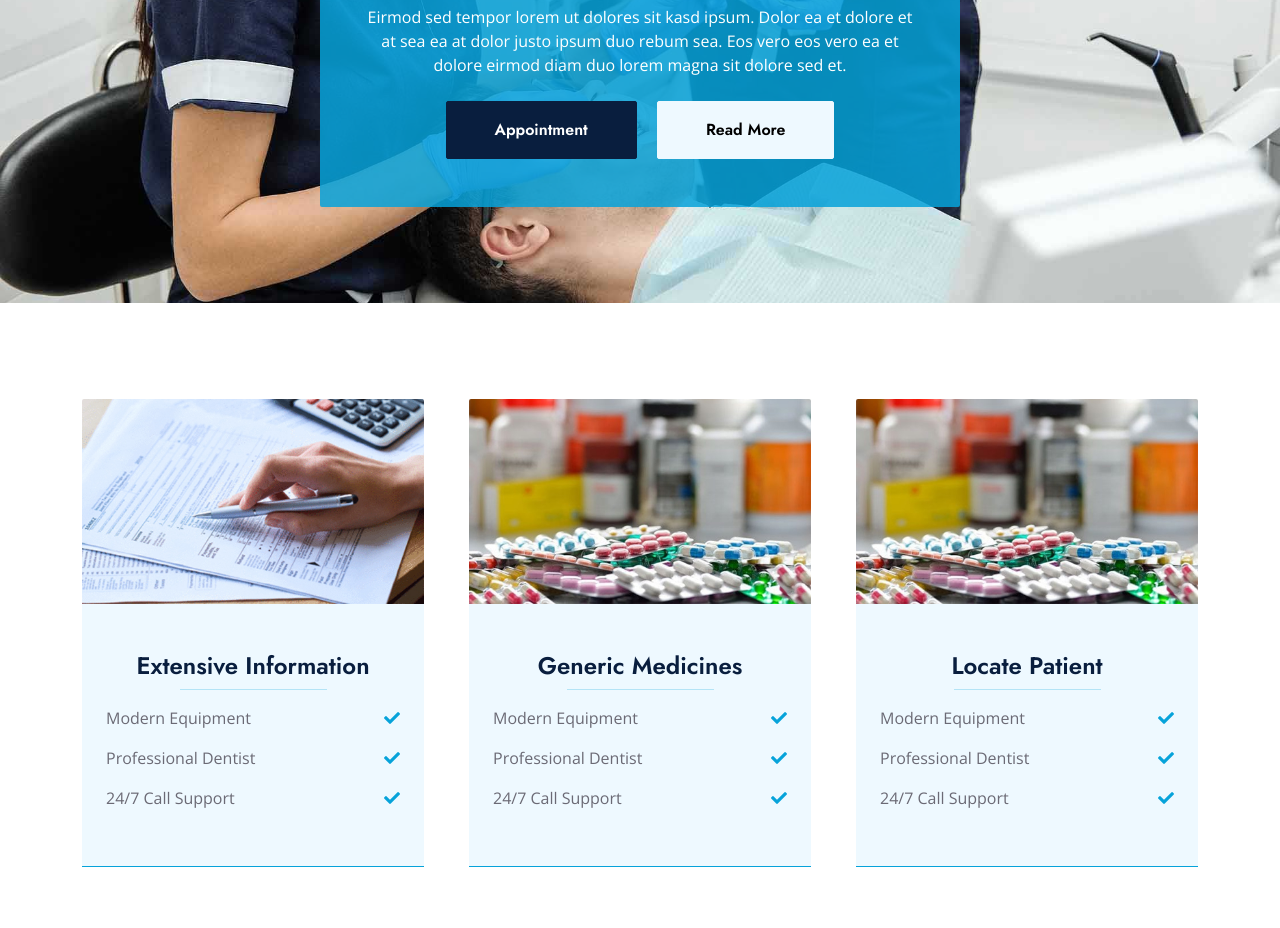
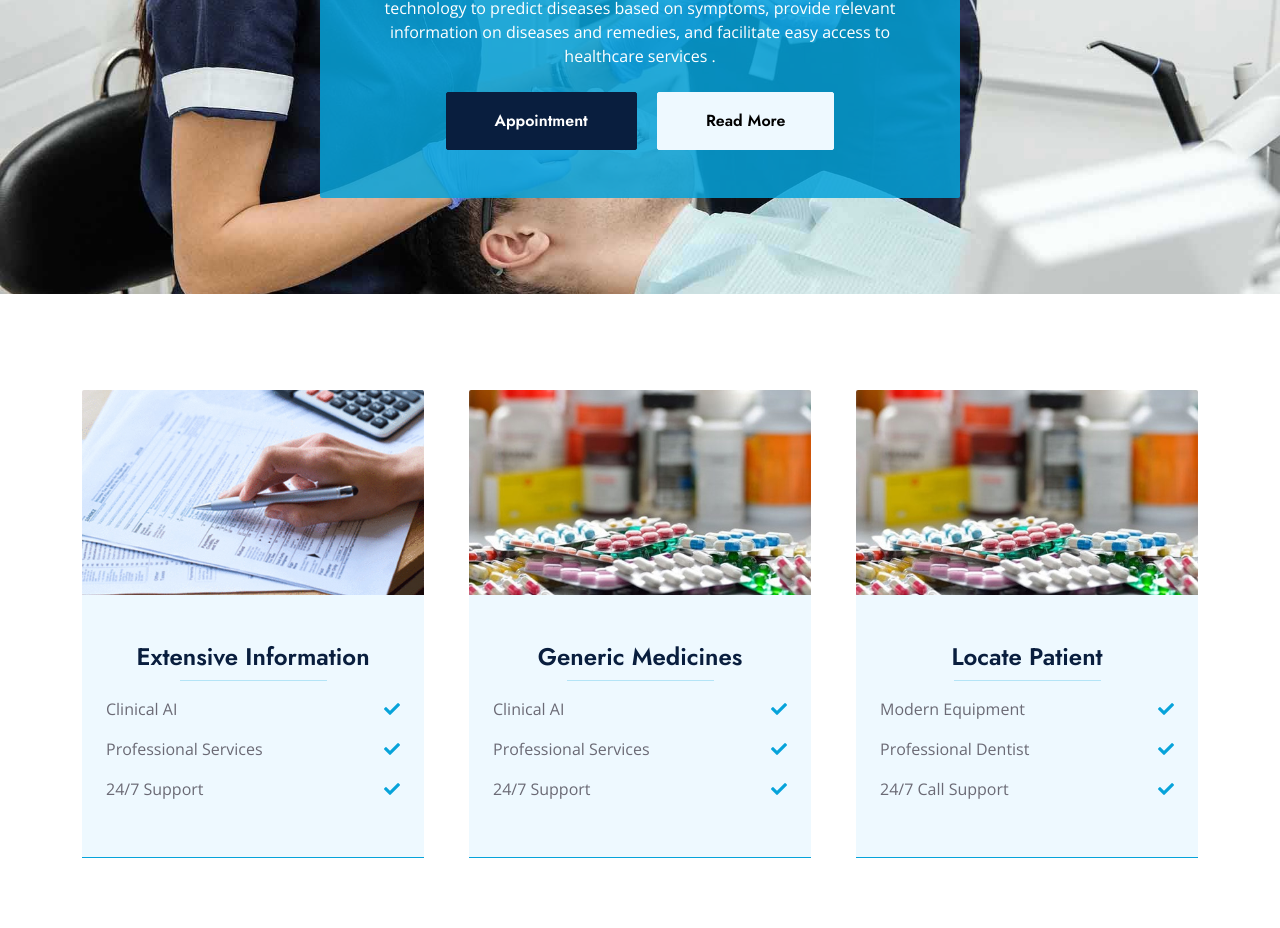
Before and after one commit to debiprasad12/debiprasad12.github.io, a plain HTML site: page index.html in a window 1280 px wide. Shown: the part 3473-4401 px from the top of the page. Drawn offline with nearby package versions, Linux system fonts and the light colour scheme.

Commit message:
Update index.html
added 12thaug24 work2

```diff
--- a/index.html
+++ b/index.html
@@ -332,15 +332,15 @@
                                 <img class="img-fluid" src="img/service-4.jpg" alt="">
                             </div>
                             <div class="position-relative bg-light rounded-bottom text-center p-4">
-                                <h5 class="m-0">Teeth Whitening</h5>
+                                <h5 class="m-0">Locate Patient</h5>
                             </div>
                         </div>
                     </div>
                 </div>
                 <div class="col-lg-5 service-item wow zoomIn" data-wow-delay="0.9s">
                     <div class="position-relative bg-primary rounded h-100 d-flex flex-column align-items-center justify-content-center text-center p-4">
-                        <h3 class="text-white mb-3">Make Appointment</h3>
-                        <p class="text-white mb-3">Clita ipsum magna kasd rebum at ipsum amet dolor justo dolor est magna stet eirmod</p>
+                        <h3 class="text-white mb-3">Medi Predict</h3>
+                        <p class="text-white mb-3">Aims to bridge the gap between patients and hospitals by leveraging AI technology to predict diseases based on symptoms, provide relevant information on diseases and remedies, and facilitate easy access to healthcare services</p>
                         <h2 class="text-white mb-0">+012 345 6789</h2>
                     </div>
                 </div>
@@ -356,8 +356,9 @@
             <div class="row justify-content-center">
                 <div class="col-lg-7 wow zoomIn" data-wow-delay="0.6s">
                     <div class="offer-text text-center rounded p-5">
-                        <h1 class="display-5 text-white">Save 30% On Your First Dental Checkup</h1>
-                        <p class="text-white mb-4">Eirmod sed tempor lorem ut dolores sit kasd ipsum. Dolor ea et dolore et at sea ea at dolor justo ipsum duo rebum sea. Eos vero eos vero ea et dolore eirmod diam duo lorem magna sit dolore sed et.</p>
+                        <h1 class="display-5 text-white">Medi Predict</h1>
+                        <p class="text-white mb-4">Aims to bridge the gap between patients and hospitals by leveraging AI technology to predict diseases based on symptoms, provide relevant information on diseases and remedies, and facilitate easy access to healthcare services
+.</p>
                         <a href="appointment.html" class="btn btn-dark py-3 px-5 me-3">Appointment</a>
                         <a href="#" class="btn btn-light py-3 px-5">Read More</a>
                     </div>
@@ -381,9 +382,9 @@
                             <div class="position-relative text-center bg-light border-bottom border-primary py-5 p-4">
                                 <h4>Predict Disease</h4>
                                 <hr class="text-primary w-50 mx-auto mt-0">
-                                <div class="d-flex justify-content-between mb-3"><span>Modern Equipment</span><i class="fa fa-check text-primary pt-1"></i></div>
-                                <div class="d-flex justify-content-between mb-3"><span>Professional Dentist</span><i class="fa fa-check text-primary pt-1"></i></div>
-                                <div class="d-flex justify-content-between mb-2"><span>24/7 Call Support</span><i class="fa fa-check text-primary pt-1"></i></div>
+                                <div class="d-flex justify-content-between mb-3"><span>Clinical AI</span><i class="fa fa-check text-primary pt-1"></i></div>
+                                <div class="d-flex justify-content-between mb-3"><span>Professional Services</span><i class="fa fa-check text-primary pt-1"></i></div>
+                                <div class="d-flex justify-content-between mb-2"><span>24/7 Support</span><i class="fa fa-check text-primary pt-1"></i></div>
                             </div>
                         </div>
                         <div class="price-item pb-4">
@@ -393,9 +394,9 @@
                             <div class="position-relative text-center bg-light border-bottom border-primary py-5 p-4">
                                 <h4>Extensive Information</h4>
                                 <hr class="text-primary w-50 mx-auto mt-0">
-                                <div class="d-flex justify-content-between mb-3"><span>Modern Equipment</span><i class="fa fa-check text-primary pt-1"></i></div>
-                                <div class="d-flex justify-content-between mb-3"><span>Professional Dentist</span><i class="fa fa-check text-primary pt-1"></i></div>
-                                <div class="d-flex justify-content-between mb-2"><span>24/7 Call Support</span><i class="fa fa-check text-primary pt-1"></i></div>
+                                <div class="d-flex justify-content-between mb-3"><span>Clinical AI</span><i class="fa fa-check text-primary pt-1"></i></div>
+                                <div class="d-flex justify-content-between mb-3"><span>Professional Services</span><i class="fa fa-check text-primary pt-1"></i></div>
+                                <div class="d-flex justify-content-between mb-2"><span>24/7 Support</span><i class="fa fa-check text-primary pt-1"></i></div>
                             </div>
                         </div>
                         <div class="price-item pb-4">
@@ -405,9 +406,9 @@
                             <div class="position-relative text-center bg-light border-bottom border-primary py-5 p-4">
                                 <h4>Generic Medicines</h4>
                                 <hr class="text-primary w-50 mx-auto mt-0">
-                                <div class="d-flex justify-content-between mb-3"><span>Modern Equipment</span><i class="fa fa-check text-primary pt-1"></i></div>
-                                <div class="d-flex justify-content-between mb-3"><span>Professional Dentist</span><i class="fa fa-check text-primary pt-1"></i></div>
-                                <div class="d-flex justify-content-between mb-2"><span>24/7 Call Support</span><i class="fa fa-check text-primary pt-1"></i></div>
+                                <div class="d-flex justify-content-between mb-3"><span>Clinical AI</span><i class="fa fa-check text-primary pt-1"></i></div>
+                                <div class="d-flex justify-content-between mb-3"><span>Professional Services</span><i class="fa fa-check text-primary pt-1"></i></div>
+                                <div class="d-flex justify-content-between mb-2"><span>24/7 Support</span><i class="fa fa-check text-primary pt-1"></i></div>
                             </div>
                         </div>
                         <div class="price-item pb-4">
```
